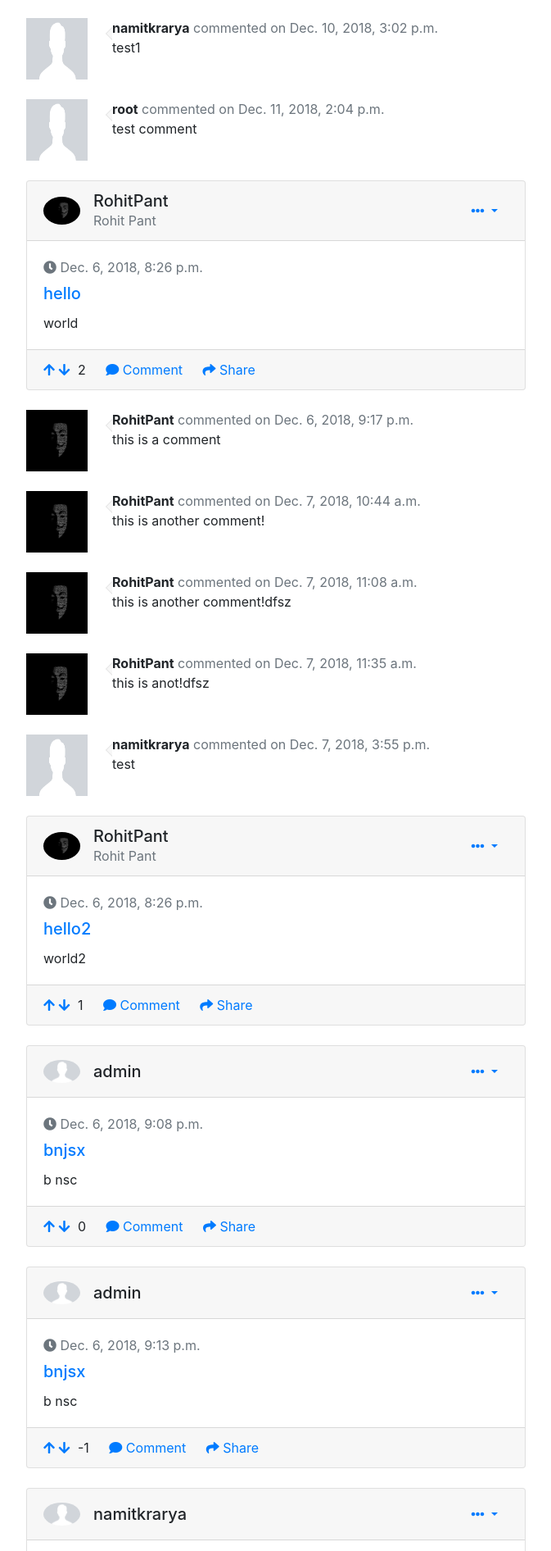
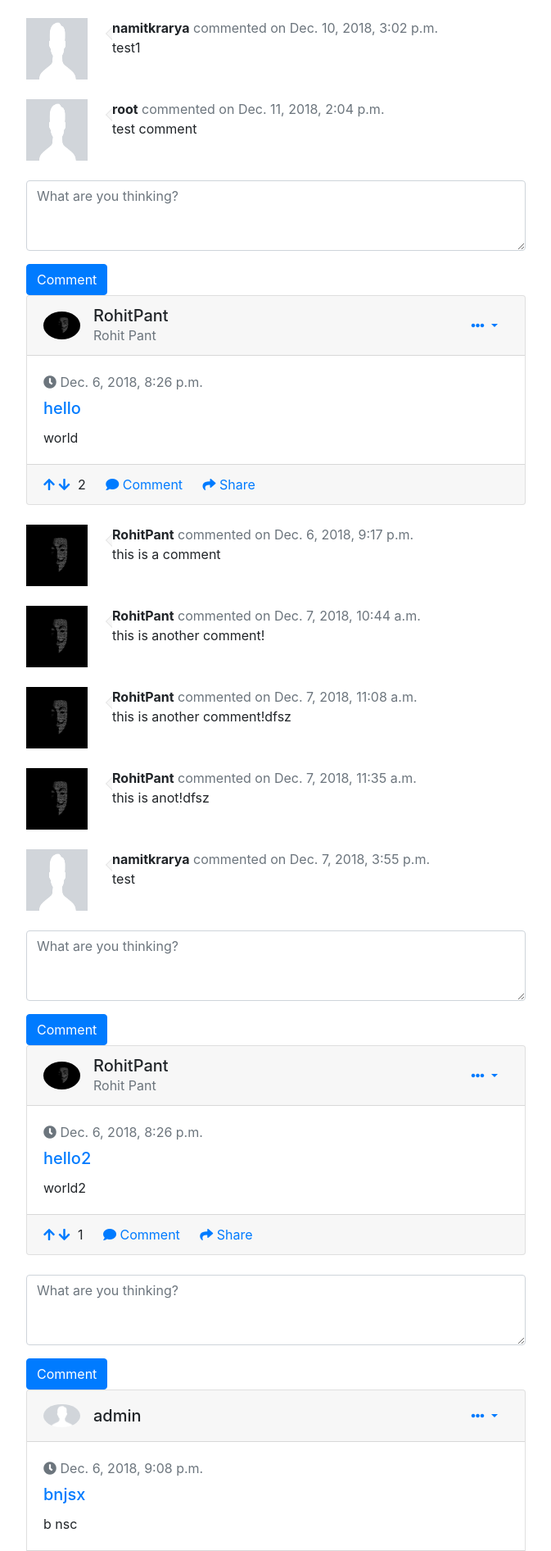
Before and after one commit to rpant1728/Study-Catalog, a Django app: page / in a window 1280 px wide. Shown: the part 748-2640 px from the top of the page at 82% size, without its empty margins (303-976 px from the left). Run offline with Django 3.2, Linux system fonts and the light colour scheme; data comes from the database, SQL or seed files in the repository; both versions use the stored data as it was after the commit; some libraries are stand-ins or nearby versions.

Commit message:
add comment form

```diff
--- a/profiles/templates/post.html
+++ b/profiles/templates/post.html
@@ -82,5 +82,19 @@
             </div>
             <br>
         {% endfor %}
+        <div id="comments">
+            <form action="{% url 'comment_new' %}" method="POST" enctype="multipart/form-data">
+                <div class="form-group">
+                    {% csrf_token %}
+                    <input type="hidden" name="post-id" id="post-id" value="{{post.id}}">
+                    <textarea class="form-control" id="data" rows="3" name="data" placeholder="What are you thinking?"></textarea>
+                </div>
+                <div class="btn-toolbar justify-content-between">
+                    <div class="btn-group">
+                        <button type="submit" class="btn btn-primary" id="comment">Comment</button>
+                    </div>
+                </div>
+            </form>
+        </div>
     {% endfor %}
 {% endblock %}
--- a/profiles/views.py
+++ b/profiles/views.py
@@ -33,16 +33,12 @@ def post_new(request):
 	return render(request, 'post.html', template_data)
 
 def comment_new(request):
-	all_posts = Post.objects.all()
-	template_data = {'posts' : all_posts}
-	post_form = PostForm()
-	template_data['post_form'] = post_form
 	if request.method == "POST":
 		# comment_form = CommentForm(request.POST)
 		# if comment_form.is_valid():
-		print(comment_form.cleaned_data)
 		comment = Comment()
-		comment.post = Post.objects.get(id=request.POST['post_id'])
+		post_id = request.POST['post-id']
+		comment.post = Post.objects.get(id=post_id)
 		comment.author = request.user
 		comment.created_on = timezone.now()
 		comment.content = request.POST['data']
@@ -55,7 +51,9 @@ def comment_new(request):
 	# else:
 		# comment_form = CommentForm()
 		# template_data['comment_form'] = comment_form
-	return render(request, 'comment.html', template_data)
+	all_posts = Post.objects.all()
+	template_data = {'posts' : all_posts}
+	return render(request, 'home.html', template_data)
 
 def user_posts(request, pk):
 	user = User()
```
Also changed, not shown: db.sqlite3.
